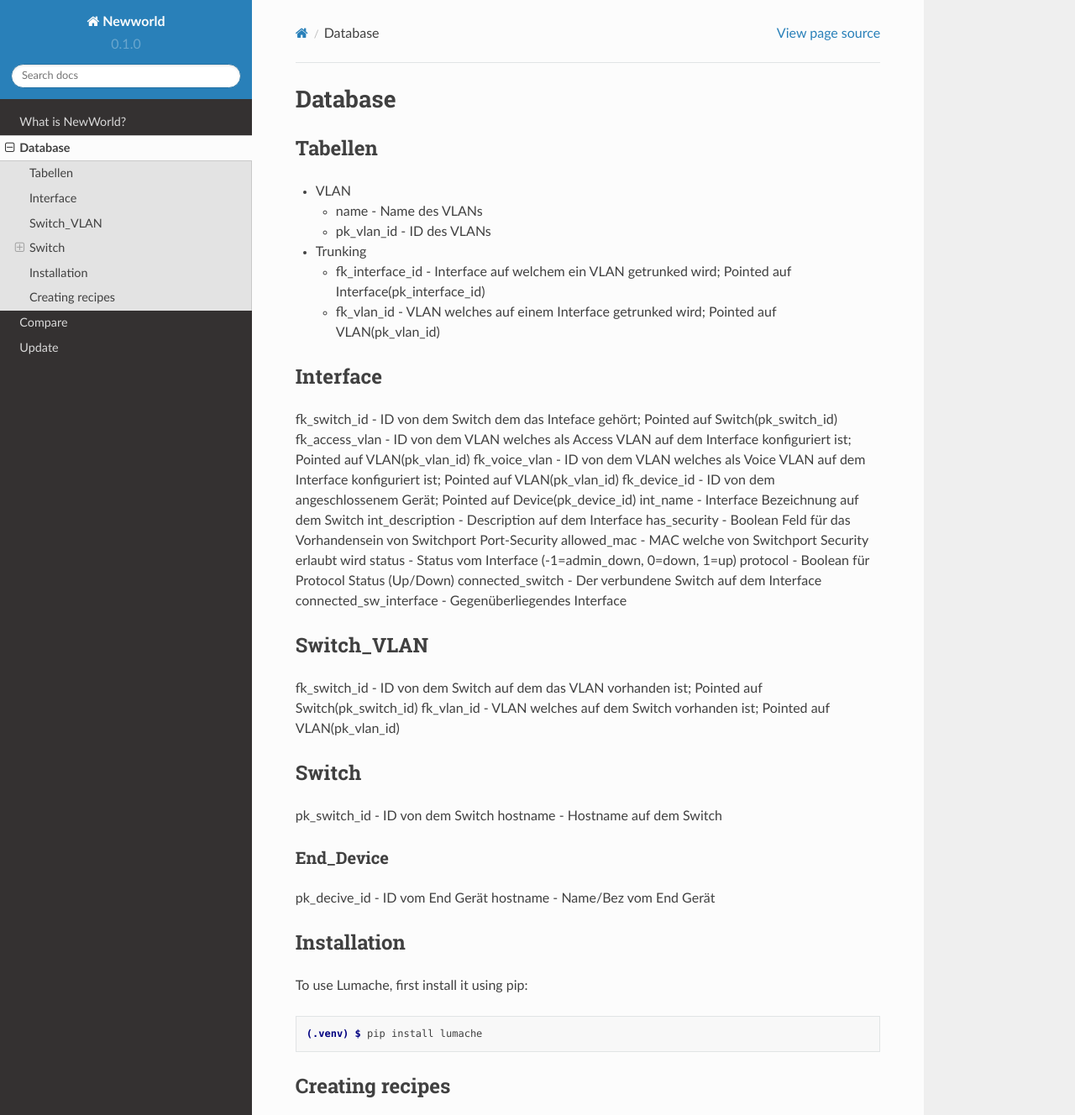
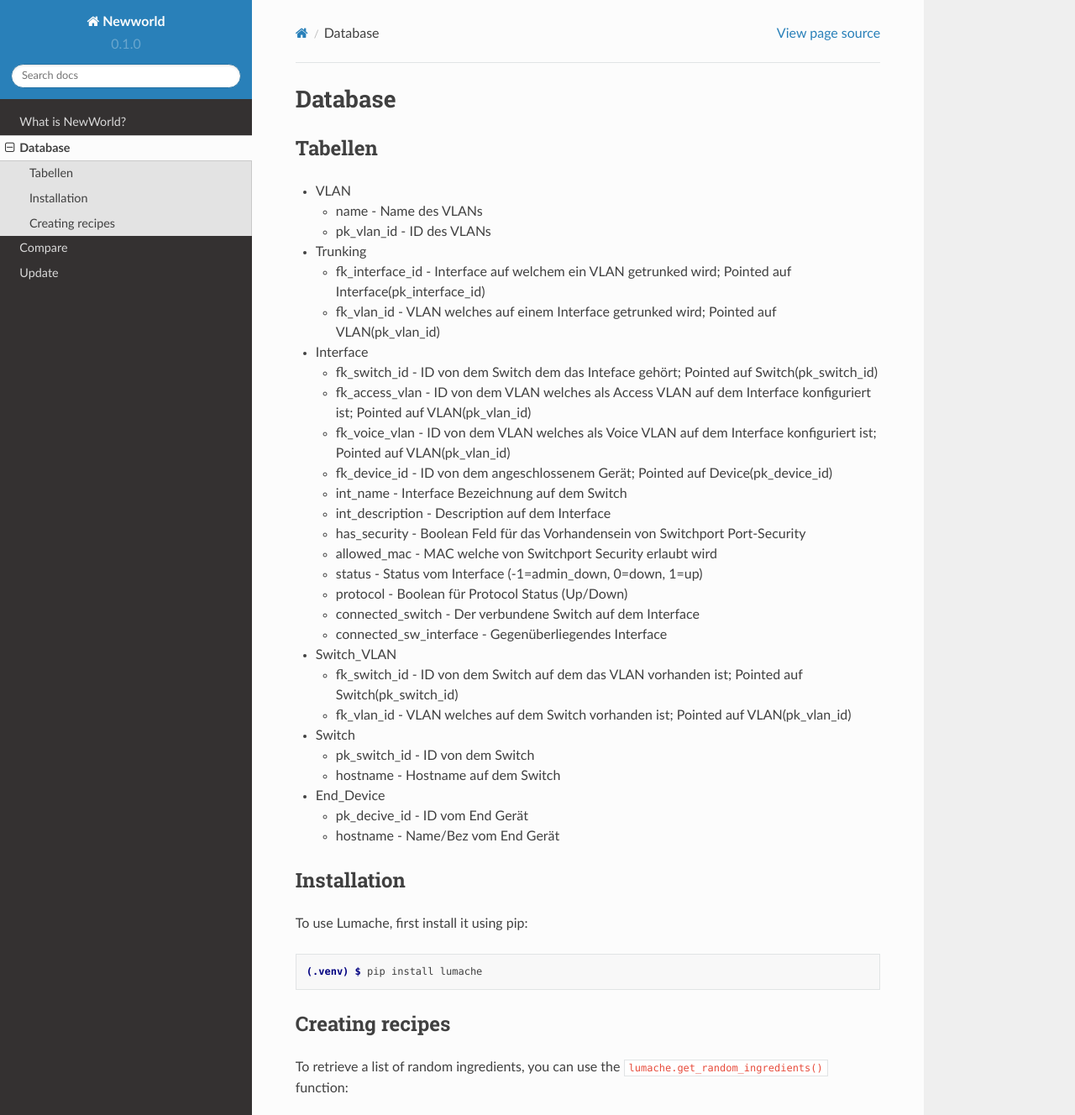
Before and after one commit to newworld-itp/NewWorld, a Sphinx documentation site: the page built from docs/source/database.rst, in a window 1280 px wide and 1400 px high, cut to the strip 0-1328 px from the top of the window. Shown: the whole strip at 84% size. Built offline with Sphinx 7.4.7 and the Read the Docs theme 2.0.0, drawn with Linux system fonts in a browser that asks for light colours; pages that are not in the unit, such as notebooks, are missing from menus.

```diff
--- a/docs/source/database.rst
+++ b/docs/source/database.rst
@@ -19,35 +19,49 @@ Tabellen
 
   - fk_vlan_id - VLAN welches auf einem Interface getrunked wird; Pointed auf VLAN(pk_vlan_id)
 
-Interface
----------
-fk_switch_id - ID von dem Switch dem das Inteface gehört; Pointed auf Switch(pk_switch_id)
-fk_access_vlan - ID von dem VLAN welches als Access VLAN auf dem Interface konfiguriert ist; Pointed auf VLAN(pk_vlan_id)
-fk_voice_vlan - ID von dem VLAN welches als Voice VLAN auf dem Interface konfiguriert ist; Pointed auf VLAN(pk_vlan_id)
-fk_device_id - ID von dem angeschlossenem Gerät; Pointed auf Device(pk_device_id)
-int_name - Interface Bezeichnung auf dem Switch
-int_description - Description auf dem Interface
-has_security - Boolean Feld für das Vorhandensein von Switchport Port-Security
-allowed_mac - MAC welche von Switchport Security erlaubt wird
-status - Status vom Interface (-1=admin_down, 0=down, 1=up)
-protocol - Boolean für Protocol Status (Up/Down)
-connected_switch - Der verbundene Switch auf dem Interface
-connected_sw_interface - Gegenüberliegendes Interface
+- Interface
 
-Switch_VLAN
------------
-fk_switch_id - ID von dem Switch auf dem das VLAN vorhanden ist; Pointed auf Switch(pk_switch_id)
-fk_vlan_id - VLAN welches auf dem Switch vorhanden ist; Pointed auf VLAN(pk_vlan_id)
+  - fk_switch_id - ID von dem Switch dem das Inteface gehört; Pointed auf Switch(pk_switch_id)
 
-Switch
-------
-pk_switch_id - ID von dem Switch
-hostname - Hostname auf dem Switch
+  - fk_access_vlan - ID von dem VLAN welches als Access VLAN auf dem Interface konfiguriert ist; Pointed auf VLAN(pk_vlan_id)
 
-End_Device
-__________
-pk_decive_id - ID vom End Gerät
-hostname - Name/Bez vom End Gerät
+  - fk_voice_vlan - ID von dem VLAN welches als Voice VLAN auf dem Interface konfiguriert ist; Pointed auf VLAN(pk_vlan_id)
+
+  - fk_device_id - ID von dem angeschlossenem Gerät; Pointed auf Device(pk_device_id)
+
+  - int_name - Interface Bezeichnung auf dem Switch
+
+  - int_description - Description auf dem Interface
+
+  - has_security - Boolean Feld für das Vorhandensein von Switchport Port-Security
+
+  - allowed_mac - MAC welche von Switchport Security erlaubt wird
+
+  - status - Status vom Interface (-1=admin_down, 0=down, 1=up)
+
+  - protocol - Boolean für Protocol Status (Up/Down)
+
+  - connected_switch - Der verbundene Switch auf dem Interface
+
+  - connected_sw_interface - Gegenüberliegendes Interface
+
+- Switch_VLAN
+
+  - fk_switch_id - ID von dem Switch auf dem das VLAN vorhanden ist; Pointed auf Switch(pk_switch_id)
+
+  - fk_vlan_id - VLAN welches auf dem Switch vorhanden ist; Pointed auf VLAN(pk_vlan_id)
+
+- Switch
+
+  - pk_switch_id - ID von dem Switch
+
+  - hostname - Hostname auf dem Switch
+
+- End_Device
+
+  - pk_decive_id - ID vom End Gerät
+
+  - hostname - Name/Bez vom End Gerät
 
 
 Installation
```
